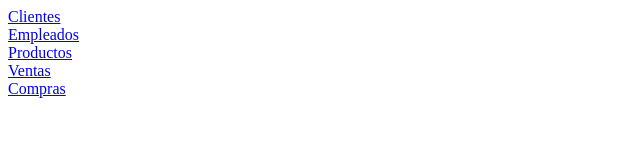
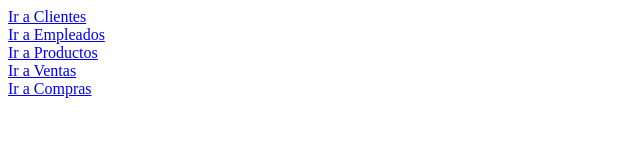
Before and after one commit to AlukardSins/Dojo-GitFlow, a plain HTML site: page index.html in a window 1280 px wide. Shown: the whole page, without its empty margins (0-640 px from the left). Drawn offline with Linux system fonts and the light colour scheme.

Commit message:
Added 'Ir a' sentence

```diff
--- a/index.html
+++ b/index.html
@@ -4,14 +4,14 @@
 	<title>index de páginas de dojo en git overflow c:</title>
 </head>
 	<body>
-		<a href="clientes.html">Clientes</a>
+		<a href="clientes.html">Ir a Clientes</a>
 		</br>
-		<a href="empleados.html">Empleados</a>
+		<a href="empleados.html">Ir a Empleados</a>
 		</br>
-		<a href="productos.html">Productos</a>
+		<a href="productos.html">Ir a Productos</a>
 		</br>
-		<a href="ventas.html">Ventas</a>
+		<a href="ventas.html">Ir a Ventas</a>
 		</br>
-		<a href="compras.html">Compras</a>
+		<a href="compras.html">Ir a Compras</a>
 	</body>
 </html>
```
